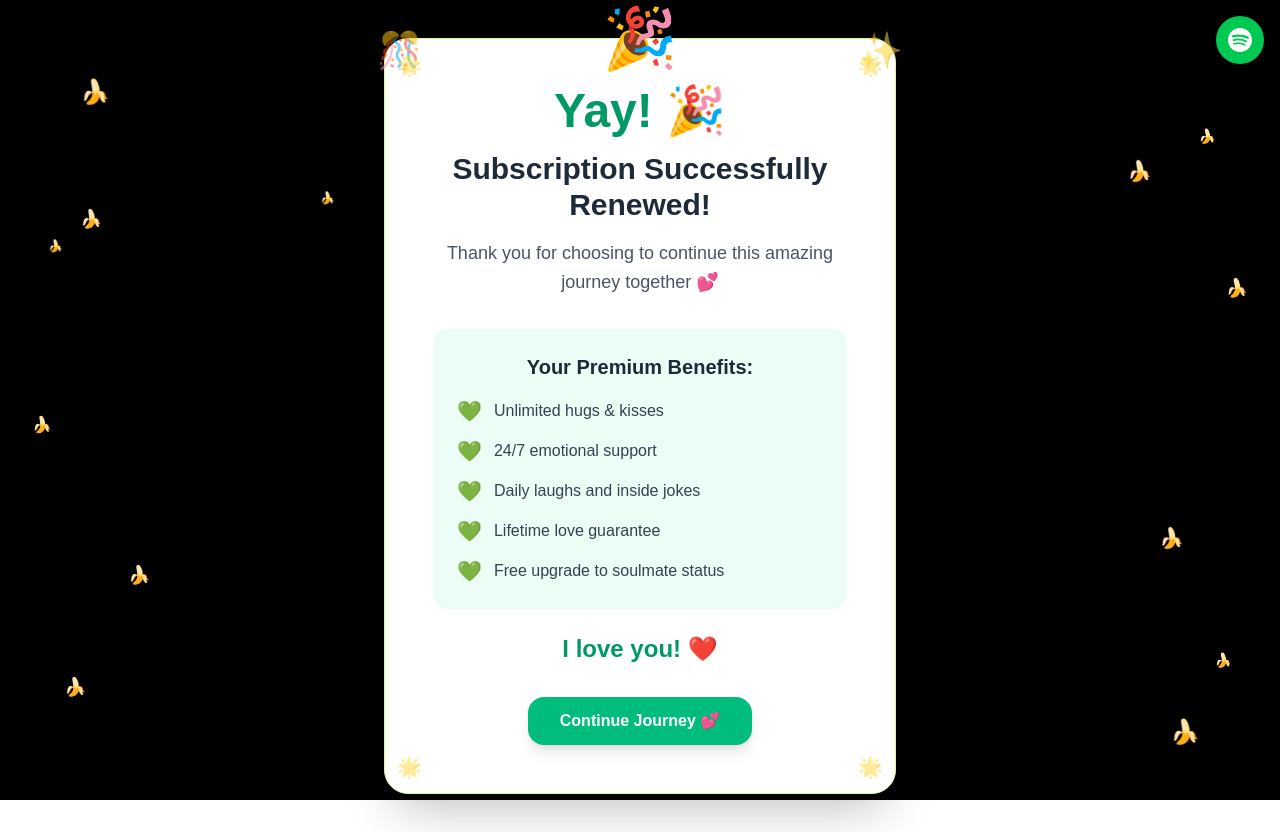
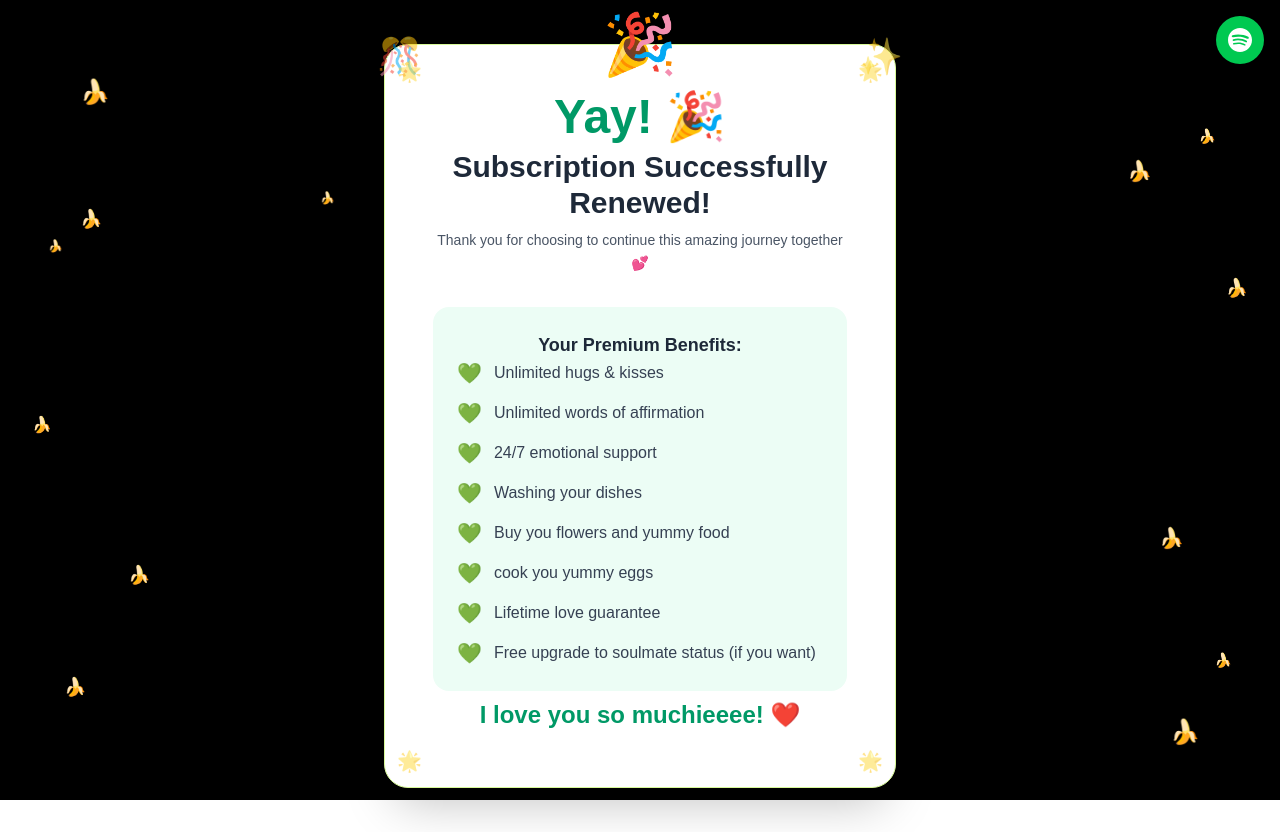
Before and after one commit to JohnL0919/ForJonana, a Next.js app: page / in a window 1280 px wide. Both pictures are taken after a click on the button "Yes! 💕". Built offline with nearby package versions, Linux system fonts and the light colour scheme.

Commit message:
code refactor

```diff
--- a/src/components/CardContent.tsx
+++ b/src/components/CardContent.tsx
@@ -2,17 +2,17 @@ export default function CardContent() {
   return (
     <>
       {/* Subtitle */}
-      <p className="text-center text-gray-600 text-base sm:text-lg mb-6 sm:mb-8">
+      <p className="text-center text-gray-600 text-sm sm:text-base mb-3 sm:mb-4">
         Your subscription is about to expire...
       </p>
 
       {/* Question */}
-      <h3 className="text-center text-lg sm:text-xl font-semibold text-gray-800 mb-4 sm:mb-6">
+      <h3 className="text-center text-base sm:text-lg font-semibold text-gray-800 mb-2 sm:mb-3">
         Would you like to renew?
       </h3>
 
       {/* Features */}
-      <p className="text-center text-gray-500 text-xs sm:text-sm mb-6 sm:mb-8 leading-relaxed">
+      <p className="text-center text-gray-500 text-xs sm:text-sm mb-3 sm:mb-4 leading-relaxed">
         Premium features include: unlimited hugs, daily laughs, and lifetime
         love
       </p>
--- a/src/components/SubscriptionSuccess.tsx
+++ b/src/components/SubscriptionSuccess.tsx
@@ -15,20 +15,20 @@ export default function SubscriptionSuccess({
 
       {/* Success Header */}
       <div className="text-center mb-8">
-        <h1 className="text-4xl sm:text-5xl font-bold text-emerald-600 mb-4">
+        <h1 className="text-4xl sm:text-5xl font-bold text-emerald-600 mb-2">
           Yay! 🎉
         </h1>
-        <h2 className="text-2xl sm:text-3xl font-bold text-gray-800 mb-4">
+        <h2 className="text-2xl sm:text-3xl font-bold text-gray-800 mb-2">
           Subscription Successfully Renewed!
         </h2>
-        <p className="text-lg text-gray-600 leading-relaxed">
+        <p className="text-sm text-gray-600 leading-relaxed">
           Thank you for choosing to continue this amazing journey together 💕
         </p>
       </div>
 
       {/* Premium Benefits */}
-      <div className="bg-emerald-50 rounded-2xl p-6 mb-6">
-        <h3 className="text-xl font-bold text-gray-800 text-center mb-4">
+      <div className="bg-emerald-50 rounded-2xl p-6 mb-2">
+        <h3 className="text-lg font-bold text-gray-800 text-center">
           Your Premium Benefits:
         </h3>
         <div className="space-y-3">
@@ -43,18 +43,9 @@ export default function SubscriptionSuccess({
 
       {/* Love Message */}
       <div className="text-center">
-        <p className="text-2xl font-bold text-emerald-600 mb-4">
-          I love you! ❤️
+        <p className="text-2xl font-bold text-emerald-600 mb-2">
+          I love you so muchieeee! ❤️
         </p>
-
-        {onClose && (
-          <button
-            onClick={onClose}
-            className="mt-4 bg-emerald-500 hover:bg-emerald-600 text-white font-semibold py-3 px-8 rounded-2xl transition-all duration-200 transform hover:scale-105 active:scale-95 shadow-lg"
-          >
-            Continue Journey 💕
-          </button>
-        )}
       </div>
 
       {/* Corner Decorations */}
--- a/src/config/app.ts
+++ b/src/config/app.ts
@@ -26,8 +26,11 @@ export const APP_CONFIG: AppConfig = {
 
 export const PREMIUM_BENEFITS = [
   "Unlimited hugs & kisses",
+  "Unlimited words of affirmation",
   "24/7 emotional support",
-  "Daily laughs and inside jokes",
+  "Washing your dishes",
+  "Buy you flowers and yummy food",
+  "cook you yummy eggs",
   "Lifetime love guarantee",
-  "Free upgrade to soulmate status",
+  "Free upgrade to soulmate status (if you want)",
 ] as const;
```
